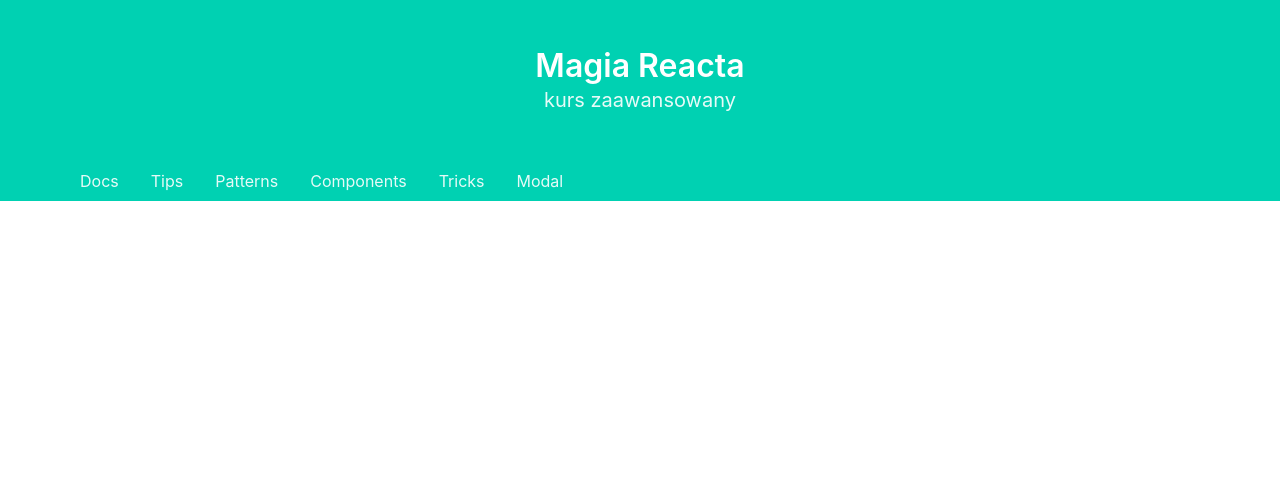
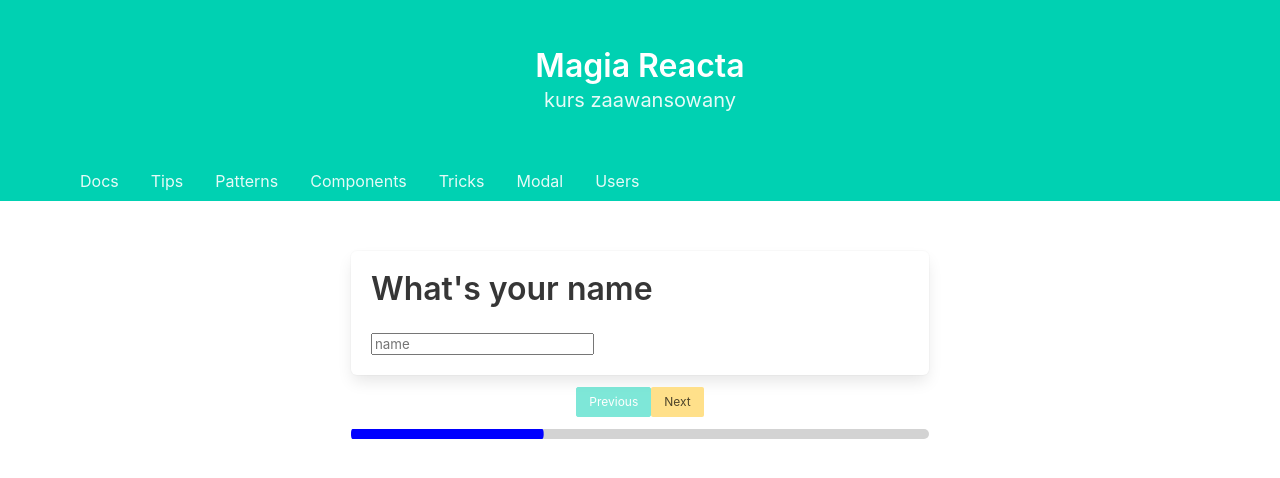
Before and after one commit to krzysztofpodmokly/react-advanced, a React (Create React App) app: page /users in a window 1280 px wide. Shown: the top 478 px of the page. Built offline with nearby package versions, Linux system fonts and the light colour scheme.

Commit message:
Adding form with compound components

```diff
--- a/src/App.js
+++ b/src/App.js
@@ -8,6 +8,7 @@ import Components from './views/Components.js';
 import Tricks from './views/Tricks';
 import styles from './App.module.scss';
 import Modal from './views/Modal';
+import Users from './views/Users';
 
 function App() {
   return (
@@ -20,6 +21,7 @@ function App() {
         <Route path='/components' exact component={Components} />
         <Route path='/tricks' exact component={Tricks} />
         <Route path='/modal' exact component={Modal} />
+        <Route path='/users' exact component={Users} />
       </div>
     </Router>
   );
--- a/src/components/Header/Header.js
+++ b/src/components/Header/Header.js
@@ -31,6 +31,9 @@ const Header = () => (
             <li>
               <NavLink to='/modal'>Modal</NavLink>
             </li>
+            <li>
+              <NavLink to='/users'>Users</NavLink>
+            </li>
           </ul>
         </div>
       </nav>
--- /dev/null
+++ b/src/components/MultiStep/MultiStep.js
@@ -0,0 +1,103 @@
+import React, { useState, useContext, useEffect } from 'react';
+
+const WizardContext = React.createContext({
+  currentPage: 1,
+  changePage: () => {},
+  pageIndexes: [],
+  updatePageIndexes: () => {}
+});
+
+const ProgressBar = () => {
+  const { currentPage, pageIndexes } = useContext(WizardContext);
+
+  const outerWrapperStyle = {
+    width: '100%',
+    height: '10px',
+    backgroundColor: 'lightgrey',
+    borderRadius: '10px'
+  };
+
+  const innerBarStyle = {
+    width: '100%',
+    height: '10px',
+    backgroundColor: 'blue',
+    borderRadius: '10px',
+    transition: 'transform .5s ease-out',
+    transform: `scaleX(${currentPage / pageIndexes.length})`,
+    transformOrigin: '0% 50%'
+  };
+
+  return (
+    <div style={outerWrapperStyle}>
+      <div style={innerBarStyle}></div>
+    </div>
+  );
+};
+
+const Page = ({ children, pageIndex }) => {
+  const { currentPage, updatePageIndexes } = useContext(WizardContext);
+
+  useEffect(() => {
+    updatePageIndexes(pageIndex);
+  });
+
+  return currentPage === pageIndex ? children : null;
+};
+
+const Controls = props => {
+  const { changePage, currentPage, pageIndexes } = useContext(WizardContext);
+
+  return (
+    <div {...props}>
+      <button
+        disabled={currentPage === 1}
+        className='button is-primary is-small'
+        onClick={() => changePage(currentPage - 1)}
+      >
+        Previous
+      </button>
+      <button
+        disabled={currentPage === pageIndexes.length}
+        className='button is-warning is-small'
+        onClick={() => changePage(currentPage + 1)}
+      >
+        Next
+      </button>
+      {currentPage === pageIndexes.length ? (
+        <button className='button is-info'>Submit</button>
+      ) : null}
+    </div>
+  );
+};
+
+const Wizard = ({ children }) => {
+  const [currentPage, setCurrentPage] = useState(1);
+  const [pageIndexes, setPageIndexes] = useState([]);
+
+  const updatePageIndexes = pageIndex => {
+    if (pageIndexes.includes(pageIndex)) {
+      return;
+    }
+
+    setPageIndexes([...pageIndexes, pageIndex]);
+  };
+
+  const changePage = newPageIndex => {
+    setCurrentPage(newPageIndex);
+  };
+
+  return (
+    <WizardContext.Provider
+      value={{
+        currentPage,
+        changePage,
+        pageIndexes,
+        updatePageIndexes
+      }}
+    >
+      {children}
+    </WizardContext.Provider>
+  );
+};
+
+export { Page, Controls, Wizard, ProgressBar };
--- /dev/null
+++ b/src/views/Users.js
@@ -0,0 +1,33 @@
+import React from 'react';
+import * as MultiStep from '../components/MultiStep/MultiStep';
+
+const Users = () => (
+  <div className='columns is-centered'>
+    <div className='column is-half'>
+      <MultiStep.Wizard>
+        <MultiStep.Page pageIndex={1}>
+          <div className='box'>
+            <p className='title'>What's your name</p>
+            <input type='text' name='name' placeholder='name' />
+          </div>
+        </MultiStep.Page>
+        <MultiStep.Page pageIndex={2}>
+          <div className='box'>
+            <p className='title'>And your last name?</p>
+            <input type='text' name='lastName' placeholder='last name' />
+          </div>
+        </MultiStep.Page>
+        <MultiStep.Page pageIndex={3}>
+          <div className='box'>
+            <p className='title'>What about your phone number?</p>
+            <input type='text' name='phone' placeholder='phone' />
+          </div>
+        </MultiStep.Page>
+        <MultiStep.Controls className='columns is-centered' />
+        <MultiStep.ProgressBar />
+      </MultiStep.Wizard>
+    </div>
+  </div>
+);
+
+export default Users;
```
